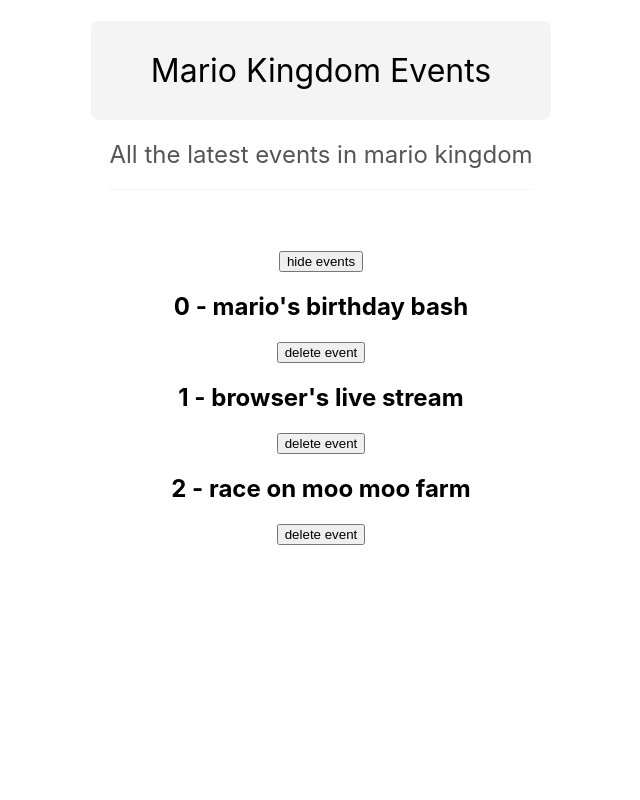
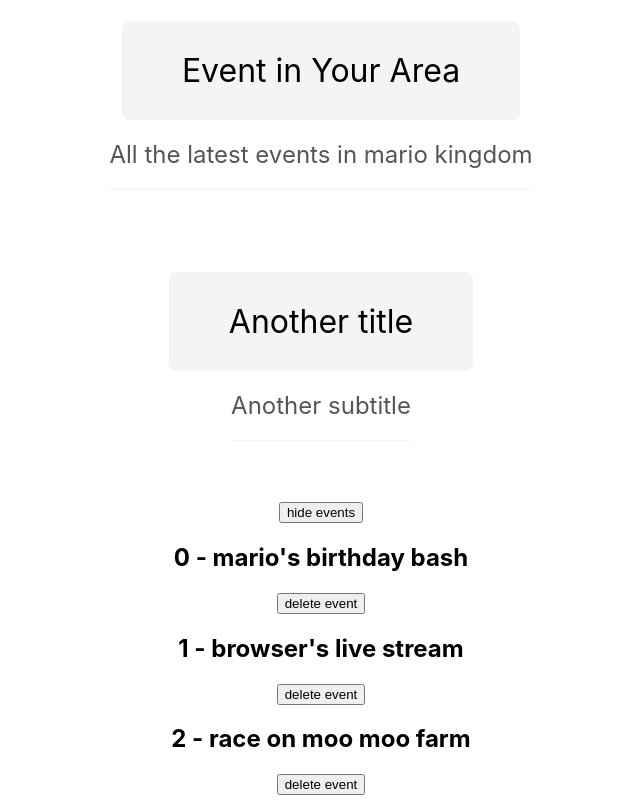
Before and after one commit to NegarSal/React-basics, a React (Create React App) app: page / in a window 1280 px wide. Shown: the whole page, without its empty margins (319-959 px from the left). Built offline with nearby package versions, Linux system fonts and the light colour scheme; the HTML template or start-up script is replaced by a standard one.

Commit message:
passing props to Title component

```diff
--- a/src/App.js
+++ b/src/App.js
@@ -18,9 +18,13 @@
     })
     console.log(id)
   }
+  const subtitle = "All the latest events in mario kingdom"
+
   return (
     <div className="App">
-      <Title />
+      <Title title="Event in Your Area" subtitle={subtitle} />
+      <Title title="Another title" subtitle="Another subtitle" />
+
       {showEvents && (
         <div>
           <button onClick={() => setShowEvents(false)}>hide events</button>
--- a/src/components/Title.js
+++ b/src/components/Title.js
@@ -1,9 +1,9 @@
-export default function Title() {
+export default function Title({ title, subtitle }) {
     return (
         <div>
-            <h1 className="title">Mario Kingdom Events</h1>
+            <h1 className="title">{title}</h1>
             <br />
-            <h2 className="subtitle">All the latest events in mario kingdom</h2>
+            <h2 className="subtitle">{subtitle}</h2>
         </div>
     )
 }
```
